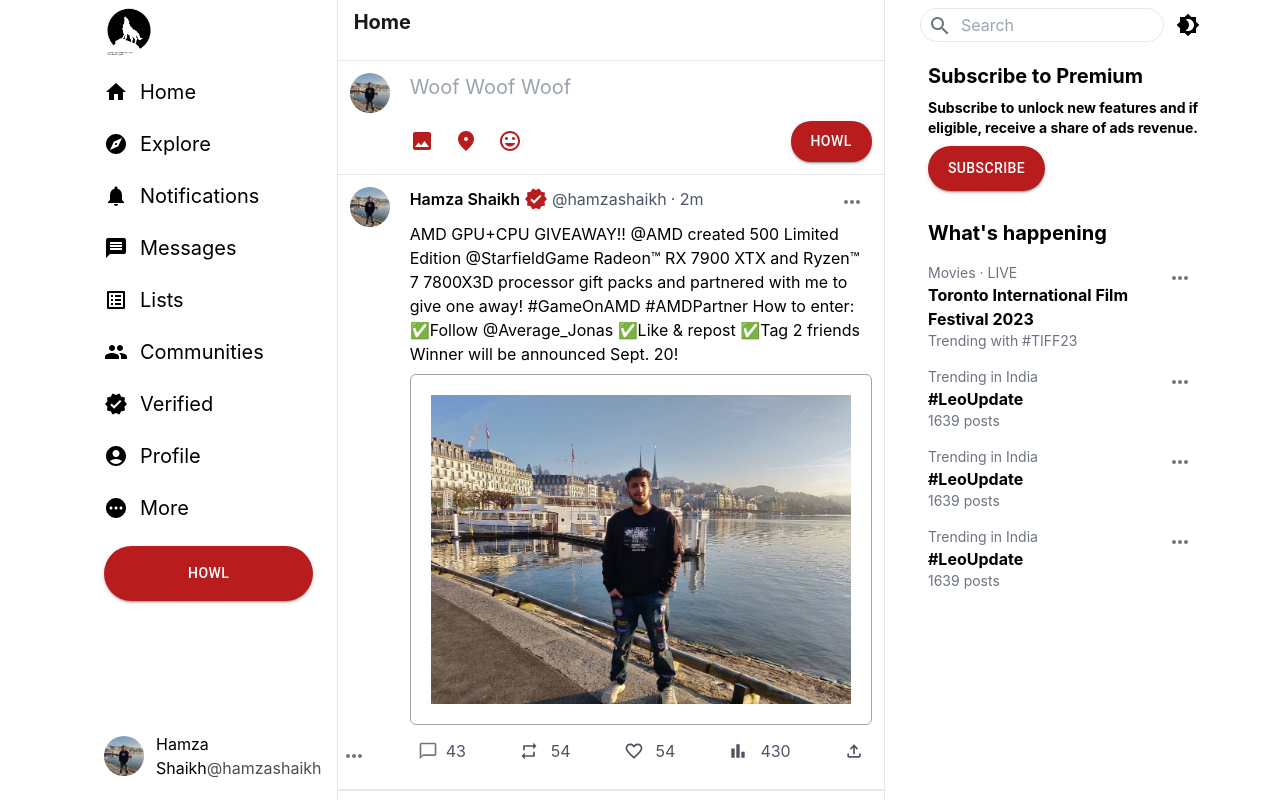
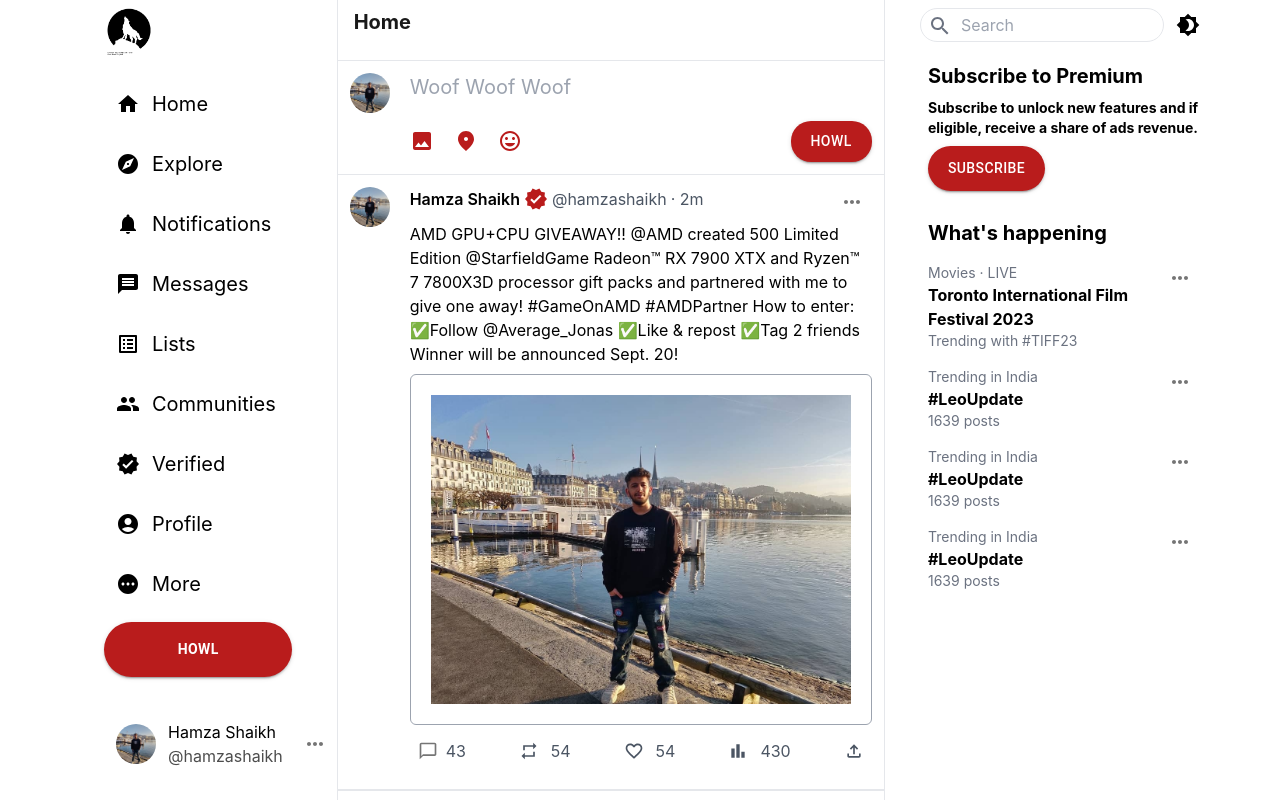
Before and after one commit to fjorn-x/howler, a React (Create React App) app: page / in a window 1280 px wide. Shown: the top 800 px of the page. Built offline with nearby package versions, Linux system fonts and the light colour scheme.

Commit message:
minor frontend changes

```diff
--- a/src/Components/HomePage/HomePage.jsx
+++ b/src/Components/HomePage/HomePage.jsx
@@ -10,7 +10,7 @@
 const HomePage = () => {
   return (
     <div>
-      <Grid container className="px-5 xl:px-20 lg:px-15 justify-between overscroll-none">
+      <Grid container className="px-5 md:px-20 justify-between overscroll-none">
         <Grid item xs={0} lg={2.5} className="pl-6 hidden xl:block w-full relative">
           <Navigation />
         </Grid>
--- a/src/Components/Navigation/Navigation.jsx
+++ b/src/Components/Navigation/Navigation.jsx
@@ -23,26 +23,31 @@
   };
   const navigate = useNavigate();
   return (
-    <div className="flex flex-col justify-between h-screen sticky top-0">
+    <div className=" flex flex-col justify-between h-screen sticky top-0">
       <div>
         <div className="pt-2 pb-5">
           <img src="/images/icon.png" alt="" style={image} />
         </div>
-        <div className="space-y-6">
+        <div className="space-y-2">
           {navigation.map((item) => (
             <div
-              className="cursor-pointer flex space-x-3 items-center"
+              className="hover:bg-gray-200 cursor-pointer flex space-x-3 items-center rounded-full p-3 "
               onClick={() => (item.title === "Profile" ? navigate(`/${5}`) : navigate(item.path))}
             >
               {item.icon}
               <p className="text-xl">{item.title}</p>
             </div>
           ))}
+        </div>
+
+          <div className="mt-3">
           <Button
             sx={{
-              width: "100%",
+
+              width: "90%",
               borderRadius: "29px",
               py: "15px",
+              fontWeight:"bold",
               bgcolor: "#b91c1c",
               "&:hover": {
                 backgroundColor: "black",
@@ -52,14 +57,14 @@
           >
             HOWL
           </Button>
-        </div>
+          </div>
       </div>
-      <div className="flex items-center justify-between mt-5 mb-5">
-        <div className="flex items-center space-x-3">
+      <div className=" mt-5 mb-5">
+        <div className="flex items-center justify-between space-x-3 hover:border rounded-full p-3">
           <Avatar alt="Hamza Shaikh" src="/images/profile.jpeg" />
           <div>
             <span>Hamza Shaikh</span>
-            <span className="opacity-70">@hamzashaikh</span>
+            <p className="opacity-70">@hamzashaikh</p>
           </div>
           <IconButton
             id="basic-button"
--- a/src/Components/PostDetails/PostDetails.jsx
+++ b/src/Components/PostDetails/PostDetails.jsx
@@ -9,7 +9,7 @@
   const handleBack = () => navigate(-1);
   return (
     <div className="border-x-2">
-      <section className="z-50 flex items-center sticky top-0 bg-opacity-95 bg-white pb-4 pt-2">
+      <section className="pl-4 z-50 flex items-center sticky top-0 bg-opacity-95 bg-white pb-4 pt-2">
         <KeyboardBackspaceIcon className="cursor-pointer" onClick={handleBack} />
         <div className="ml-6 opacity-90 ">
           <h1 className="text-xl font-bold">Post</h1>
```
